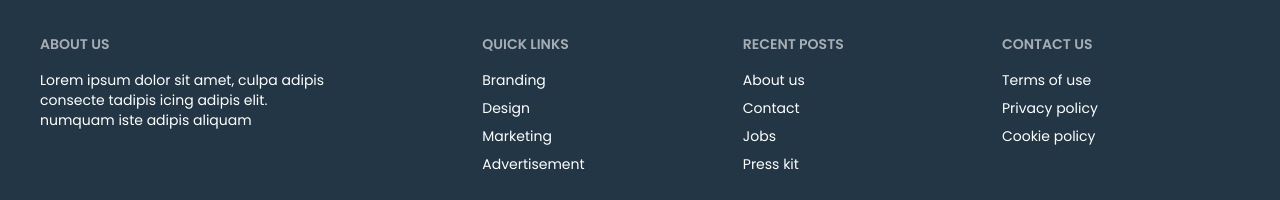
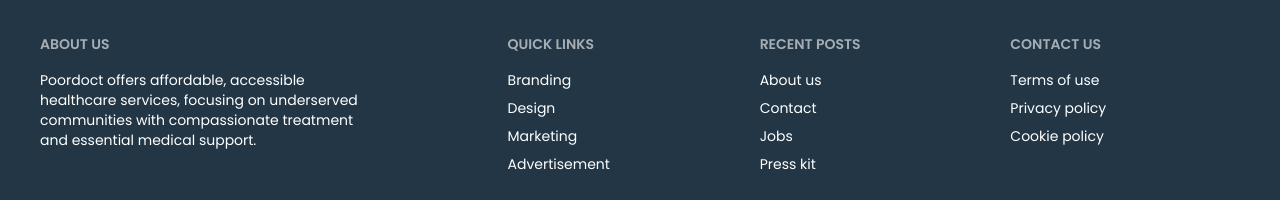
Before and after one commit to riponmondalbd/poor-doct, a React (Vite) app in the folder poor-doct-client/: page / in a window 1280 px wide. Shown: the part 4617-4817 px from the top of the page. Built offline with nearby package versions, Linux system fonts and the light colour scheme; no server answers.

Commit message:
use footer about section and set testimonials ratting

```diff
--- a/poor-doct-client/package.json
+++ b/poor-doct-client/package.json
@@ -10,6 +10,7 @@
     "preview": "vite preview"
   },
   "dependencies": {
+    "@smastrom/react-rating": "^1.5.0",
     "@tailwindcss/vite": "^4.1.3",
     "@tanstack/react-query": "^5.74.8",
     "animate.css": "^4.1.1",
--- a/poor-doct-client/src/pages/Home/Testimonials/Testimonials.jsx
+++ b/poor-doct-client/src/pages/Home/Testimonials/Testimonials.jsx
@@ -1,3 +1,4 @@
+import { Rating } from "@smastrom/react-rating";
 import { useQuery } from "@tanstack/react-query";
 import React from "react";
 import { BiSolidQuoteAltLeft } from "react-icons/bi";
@@ -7,6 +8,8 @@ import { Autoplay, Keyboard, Pagination } from "swiper/modules";
 import { Swiper, SwiperSlide } from "swiper/react";
 import SectionTitle from "../../../components/SectionTitle/SectionTitle";
 import useAxiosPublic from "../../../hooks/useAxiosPublic";
+
+import "@smastrom/react-rating/style.css";
 
 const Testimonials = () => {
   const axiosPublic = useAxiosPublic();
@@ -51,6 +54,11 @@ const Testimonials = () => {
                   />
                 </figure>
                 <div className="card-body items-center text-center">
+                  <Rating
+                    style={{ maxWidth: 100 }}
+                    value={testimonial.rating}
+                    readOnly
+                  />
                   <p className="lg:w-2/3">{testimonial.testimonial}</p>
                   <BiSolidQuoteAltLeft className="text-5xl text-[#04c065]" />
                   <h2 className="card-title">{testimonial.name}</h2>
--- a/poor-doct-client/src/pages/Shared/Footer/Footer.jsx
+++ b/poor-doct-client/src/pages/Shared/Footer/Footer.jsx
@@ -41,9 +41,9 @@ const Footer = () => {
           <aside>
             <h6 className="footer-title">About Us</h6>
             <p>
-              Lorem ipsum dolor sit amet, culpa adipis
-              <br /> consecte tadipis icing adipis elit.
-              <br /> numquam iste adipis aliquam
+              Poordoct offers affordable, accessible <br /> healthcare services,
+              focusing on underserved <br /> communities with compassionate
+              treatment <br /> and essential medical support.
             </p>
           </aside>
           <nav>
```
Also changed, not shown: 1 other file (tests, documents, lock files or other folders).
